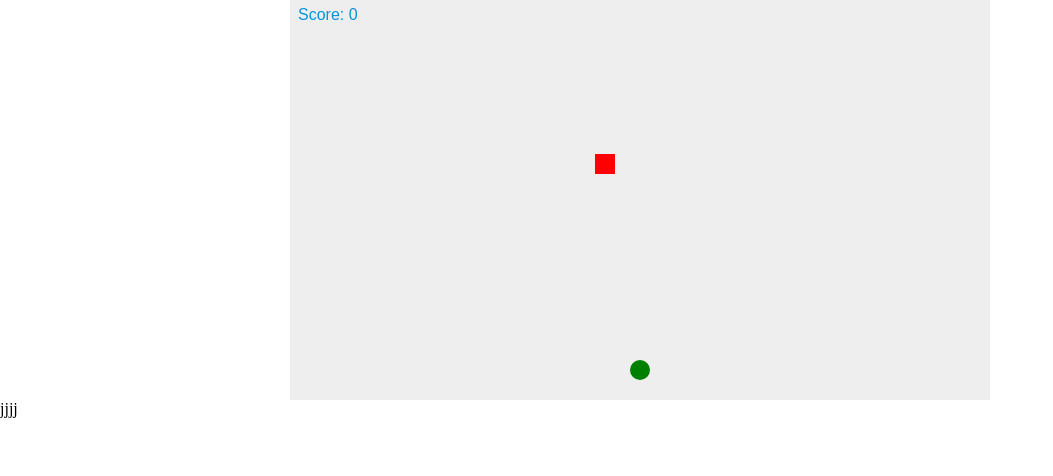
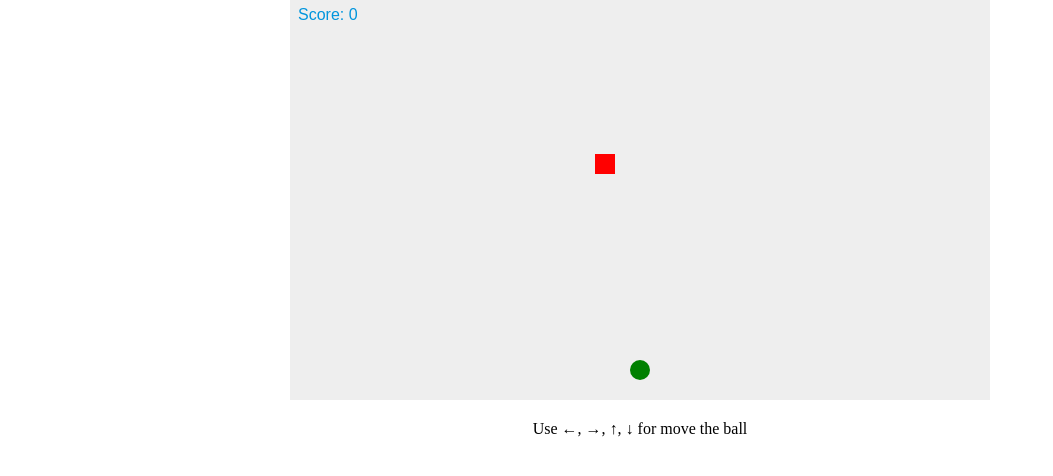
Before and after one commit to FedorPereverzev/my-first-game.github.io, a plain HTML site: page index.html in a window 1280 px wide. Shown: the whole page, without its empty margins (0-1053 px from the left). Drawn offline with Linux system fonts and the light colour scheme.

Commit message:
Инструкция добавлена

```diff
--- a/index.html
+++ b/index.html
@@ -11,7 +11,7 @@
 <body>
 
 <canvas id="myCanvas" width="700" height="400" ></canvas>
-<p>jjjj</p>
+<p style="text-align:center; margin-top:20px">Use ←, →, ↑, ↓ for move the ball</p>
 <script>
 var canvas = document.getElementById("myCanvas");
 var ctx = canvas.getContext("2d");
```
